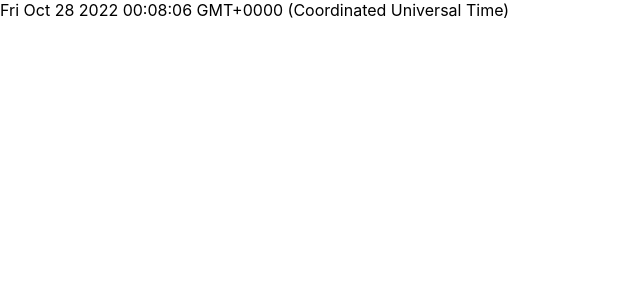
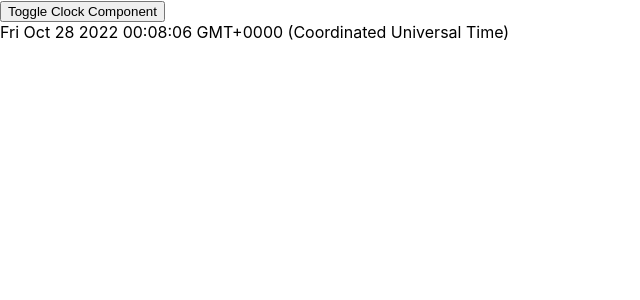
Before and after one commit to Danny-Rodriguez/dmfa, a React (Create React App) app: page / in a window 1280 px wide. Shown: the top 300 px of the page, without its empty margins (0-640 px from the left). Built offline with nearby package versions, Linux system fonts and the light colour scheme.

Commit message:
implemented event handling

```diff
--- a/src/App.js
+++ b/src/App.js
@@ -2,15 +2,24 @@ import logo from "./logo.svg"
 import "./App.css"
 import Welcome from "./components/Welcome"
 import Clock from "./components/Clock"
+import { useState } from "react"
 
 function App() {
+  const [flag, setflag] = useState(true)
   const userInfo = {
     firstname: "Danny",
     lastname: "Rodriguez"
   }
+
+  // const toggle = () => {
+  //   console.log("Toggle Clicked")
+  //   setflag(!flag)
+  // }
+
   return (
     <>
-      <Clock />
+      <button onClick={() => setflag(!flag)}>Toggle Clock Component</button>
+      {flag ? <Clock /> : "No Clock Component"}
       {/* <Welcome user="Danny" />
       <Welcome user="Luke" />
       <Welcome user="Jake" /> */}
--- a/src/components/Clock.js
+++ b/src/components/Clock.js
@@ -2,7 +2,6 @@ import React, { useState, useEffect } from "react"
 
 function Clock() {
   const [time, setTime] = useState(new Date().toString())
-  const [flag, setflag] = useState(true)
 
   // dependency array relies on the state variable
   useEffect(() => {
```
